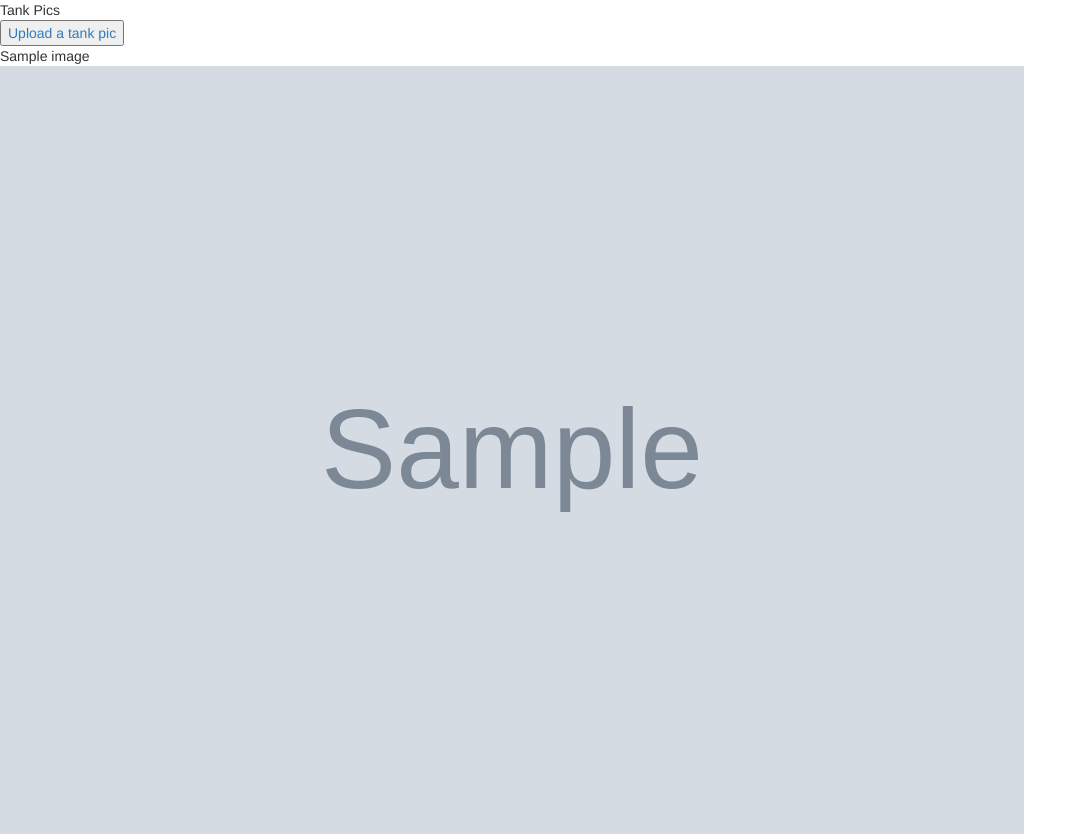
After one commit to BrendanTBliss/Aquarist-Forum, a Django app: page /tank_images/ in a window 1280 px wide. The commit adds this page. Shown: the whole page, without its empty margins (0-1087 px from the left). Run offline with Django 3.2, Linux system fonts and the light colour scheme; tables that the repository leaves empty hold one stand-in row (values such as "Sample post"); grey boxes marked "Sample" are stand-in pictures; some libraries are stand-ins or nearby versions.

Commit message:
adds tank pic navigation and functionality

```diff
--- a/main_app/templates/base.html
+++ b/main_app/templates/base.html
@@ -41,7 +41,7 @@
       </a>
       <div class="form-inline">
         {% if user.is_authenticated %}
-        <a class="mr-3" href="/posts/">New Posts</a>
+        <a class="mr-3" href="/tank_images/">Tank Pics</a>
         <a class="mr-3" href="/topics/">Topics</a>
         <a class="mr-3" href="/profile/">Profile</a>
         <a class="mr-3" href="{% url 'logout' %}">Log Out</a>
--- /dev/null
+++ b/main_app/templates/display_images.html
@@ -0,0 +1,28 @@
+<!DOCTYPE html>
+<html lang="en">
+<head>
+    <meta charset="UTF-8">
+    <title>Tank Pics</title>
+
+      <meta name="viewport" content="width=device-width, initial-scale=1">
+      <link rel="stylesheet" href="https://maxcdn.bootstrapcdn.com/bootstrap/3.3.7/css/bootstrap.min.css">
+      <script src="https://ajax.googleapis.com/ajax/libs/jquery/3.3.1/jquery.min.js">
+      </script>
+      <script src="https://maxcdn.bootstrapcdn.com/bootstrap/3.3.7/js/bootstrap.min.js">
+      </script>
+</head>
+<body>
+    <div>Tank Pics</div>
+    <div class="col">
+        <!-- Button trigger modal -->
+        <a href="/upload/" class="button"><button class="pixel">Upload a tank pic</button></a>
+
+    {% for image in images %}
+            <div>
+                {{ image.title }}
+                <img src="{{ image.image.url }}" class="img-responsive" style="width: 80%; float: center; margin-right: 10px;" />
+            </div>
+    {% endfor %}
+
+</body>
+</html>
--- a/main_app/templates/image_upload.html
+++ b/main_app/templates/image_upload.html
@@ -8,3 +8,4 @@
     <h3>Succesfully uploaded : {{img_obj.title}}</h3>
     <img src="{{ img_obj.image.url}}" alt="connect" style="max-height:300px">
   {% endif %}
+  <a href="/tank_images/" class="button"><button class="pixel">Go to tank images</button></a>
--- a/main_app/urls.py
+++ b/main_app/urls.py
@@ -19,7 +19,8 @@ urlpatterns = [
     path('register/', views.signup, name='signup'),
     path('sent/', activation_sent_view, name="activation_sent"),
     path('activate/<slug:uidb64>/<slug:token>/', activate, name='activate'),
-    path('upload/', views.image_upload_view)
+    path('upload/', views.image_upload_view, name='image_upload_view'),
+    path('tank_images/', views.display_images, name = 'images'),
 ]
 
 if settings.DEBUG:
--- a/main_app/views.py
+++ b/main_app/views.py
@@ -1,7 +1,7 @@
 from django.shortcuts import render, redirect
 from django.http import HttpResponse, JsonResponse
-from .models import Topic, Post, Profile
-from .forms import Post_Form, Profile_Form, User_Form, SignUpForm, Profile_User_Form
+from .models import Topic, Post, Profile, Image
+from .forms import Post_Form, Profile_Form, User_Form, SignUpForm, Profile_User_Form, ImageForm
 from django.contrib.auth import login, authenticate
 from django.contrib.auth.forms import UserCreationForm, AuthenticationForm
 from django.contrib.auth.models import User
@@ -204,3 +204,9 @@ def image_upload_view(request):
     else:
         form = ImageForm()
     return render(request, 'image_upload.html', {'form': form})
+
+def display_images(request):
+    if request.method == 'GET':
+        # getting all the objects of hotel.
+        Images = Image.objects.all()
+        return render(request, 'display_images.html', {'images' : Images})
```
